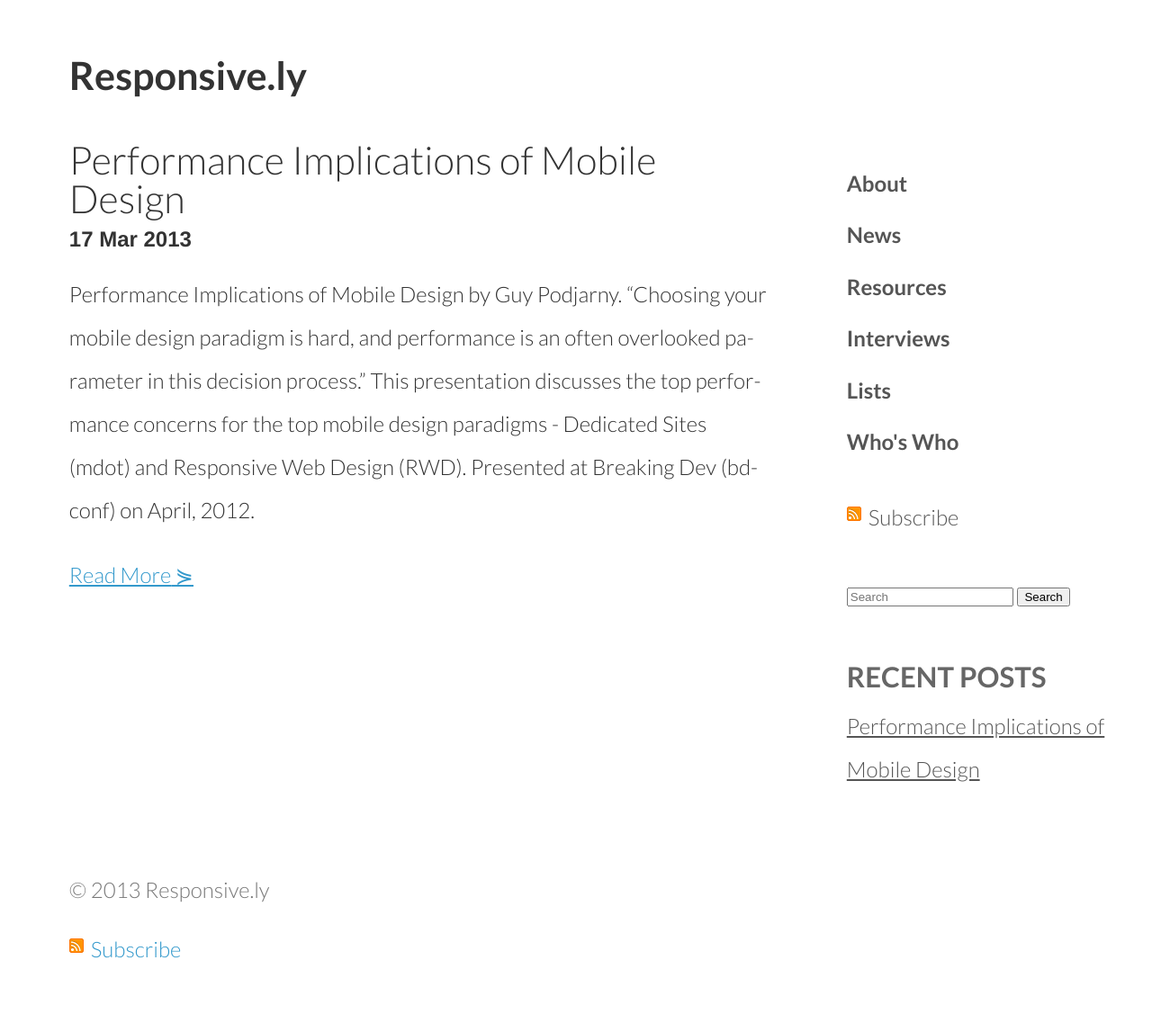
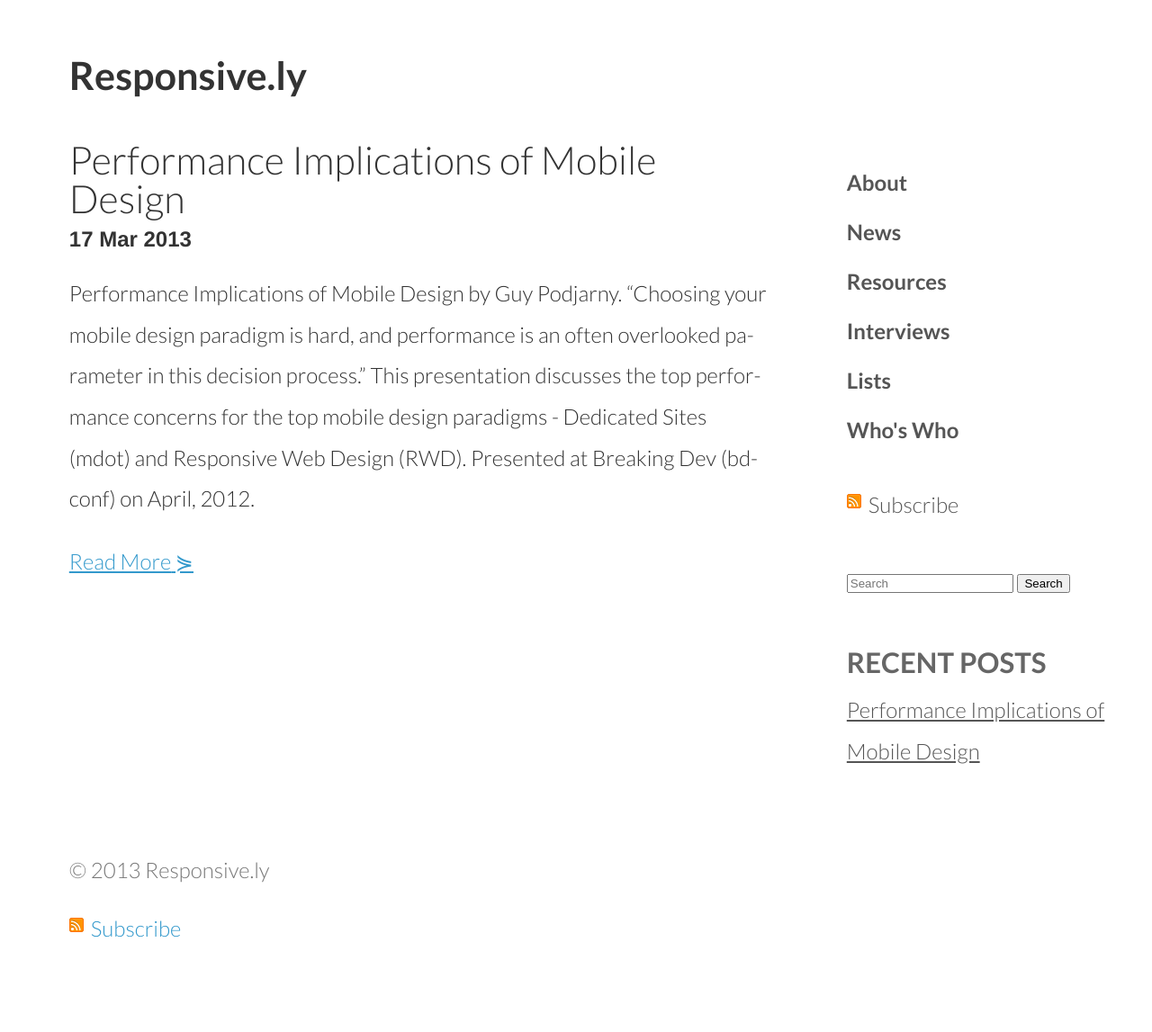
Before and after one commit to thedougco/responsive.ly, a Jekyll site: the page built from index.html, in a window 1280 px wide. Shown: the whole page at 90% size. Built offline with Jekyll 4.4.1, drawn with Linux system fonts in a browser that asks for light colours; nearby versions of some CDN libraries; Markdown is read by kramdown in place of the engine named in the settings; the list of posts is cut into pages by our own code; after the commit the page ends 1120 px from its top, so only the background shows below that.

Commit message:
CSS edits: type

```diff
--- a/css/site.css
+++ b/css/site.css
@@ -35,7 +35,7 @@
        -o-hyphens:auto;
           hyphens:auto;
 }
-body {width:100%; margin:0; padding:0; color:#333; font:1.5em/2em Lato, "Helvetica Neue", Helvetica, Arial, Verdana, sans-serif; background:#fff;}
+body {width:100%; margin:0; padding:0; color:#333; font:1.5em/1.9em Lato, "Helvetica Neue", Helvetica, Arial, Verdana, sans-serif; background:#fff;}
 article, aside, details, figcaption, figure, footer, header, hgroup, nav, section, summary {display:block;}
 audio, canvas, video {display:inline-block; *display:inline; *zoom:1;}
 audio:not([controls]) {display:none;}
```
